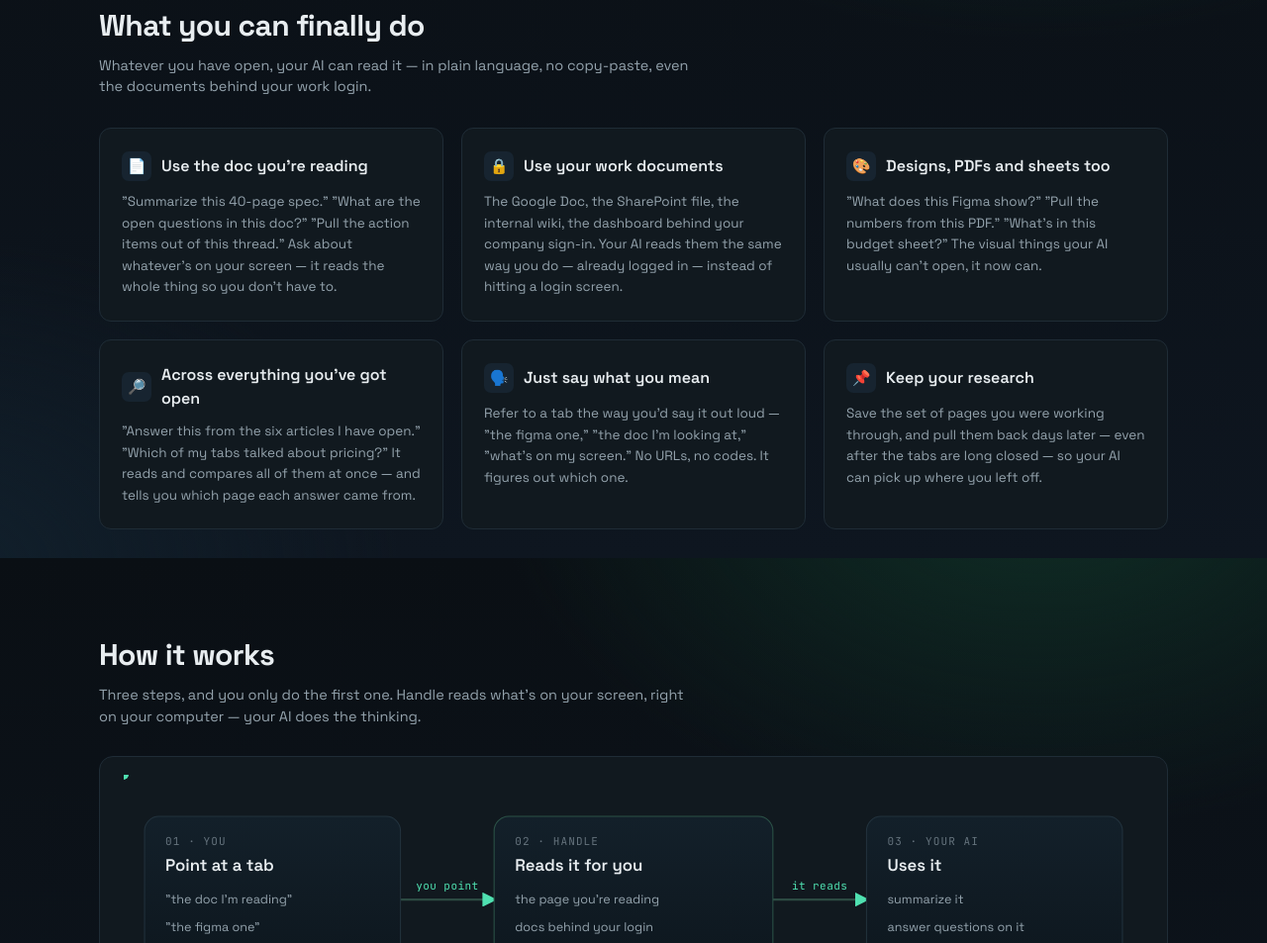
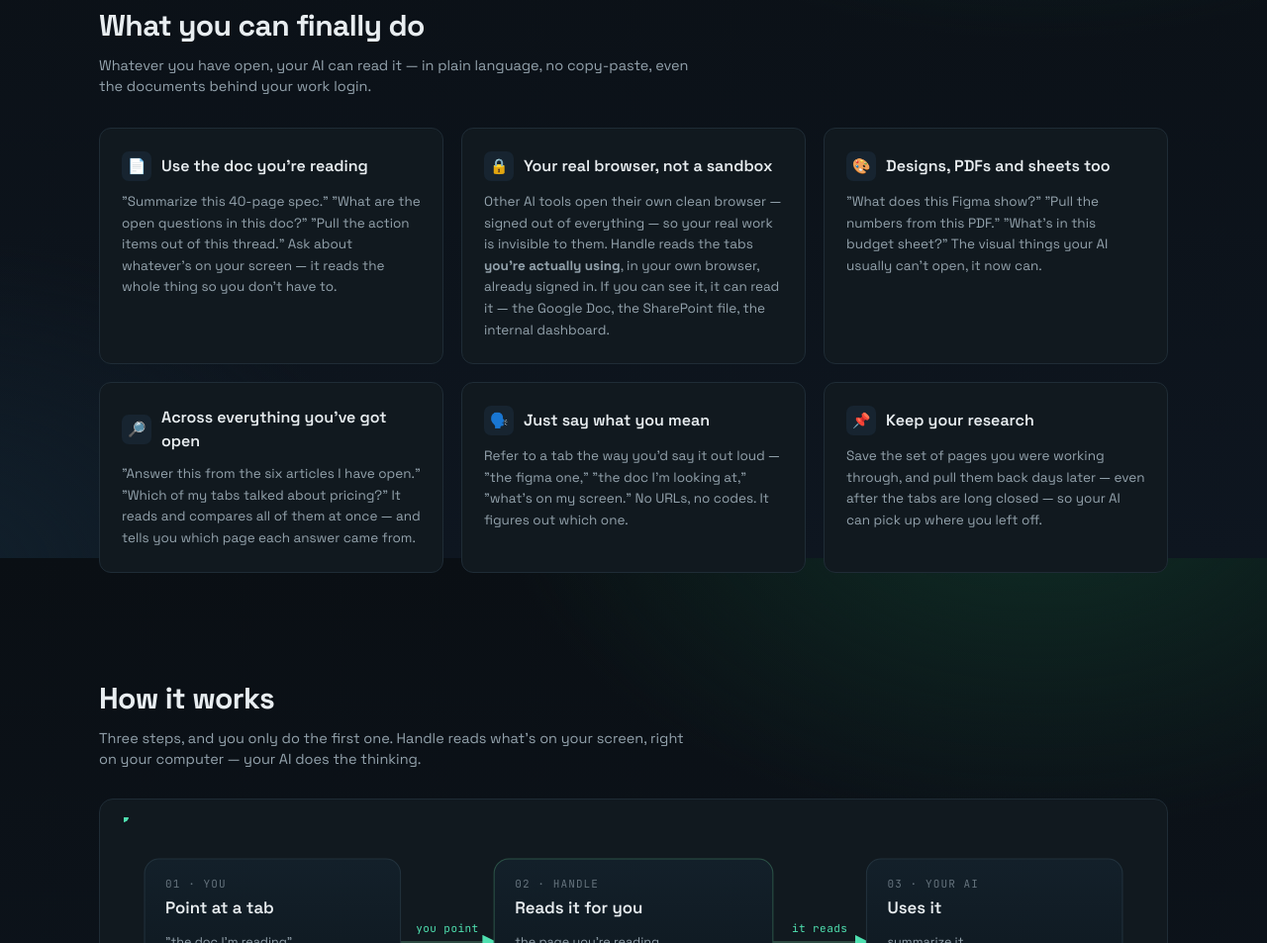
Before and after one commit to abhitsian/handle, a plain HTML site: page docs/index.html in a window 1280 px wide. Shown: the part 1836-2789 px from the top of the page at 99% size. Drawn offline with Linux system fonts and the light colour scheme.

Commit message:
Site: sharpen the differentiator — your real browser, not a sandbox
The 'work documents' card read like just-another-tab. Reframe it to the actual
callout: other AI tools run their own sandboxed, signed-out browser, so your
real work is invisible to them; Handle reads the tabs you're actually using, in
your own browser, already signed in.

```diff
--- a/docs/index.html
+++ b/docs/index.html
@@ -350,8 +350,8 @@
         <p>"Summarize this 40-page spec." "What are the open questions in this doc?" "Pull the action items out of this thread." Ask about whatever's on your screen — it reads the whole thing so you don't have to.</p>
       </div>
       <div class="feature">
-        <h3><span class="ic">🔒</span> Use your work documents</h3>
-        <p>The Google Doc, the SharePoint file, the internal wiki, the dashboard behind your company sign-in. Your AI reads them the same way you do — already logged in — instead of hitting a login screen.</p>
+        <h3><span class="ic">🔒</span> Your real browser, not a sandbox</h3>
+        <p>Other AI tools open their own clean browser — signed out of everything — so your real work is invisible to them. Handle reads the tabs <b>you're actually using</b>, in your own browser, already signed in. If you can see it, it can read it — the Google Doc, the SharePoint file, the internal dashboard.</p>
       </div>
       <div class="feature">
         <h3><span class="ic">🎨</span> Designs, PDFs and sheets too</h3>
```
